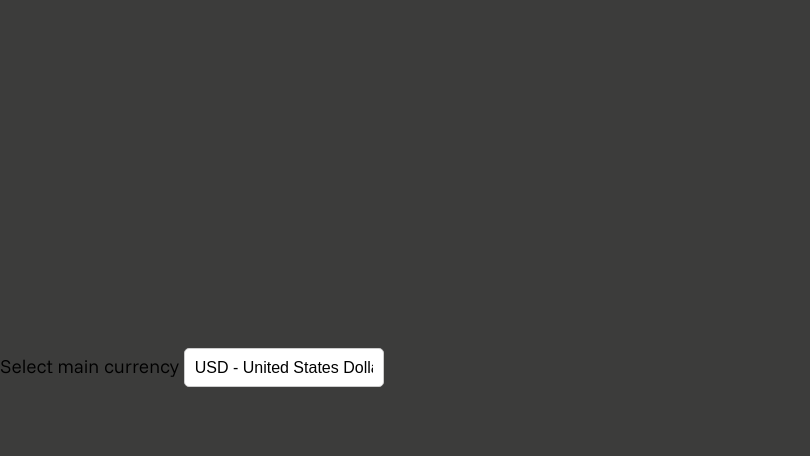
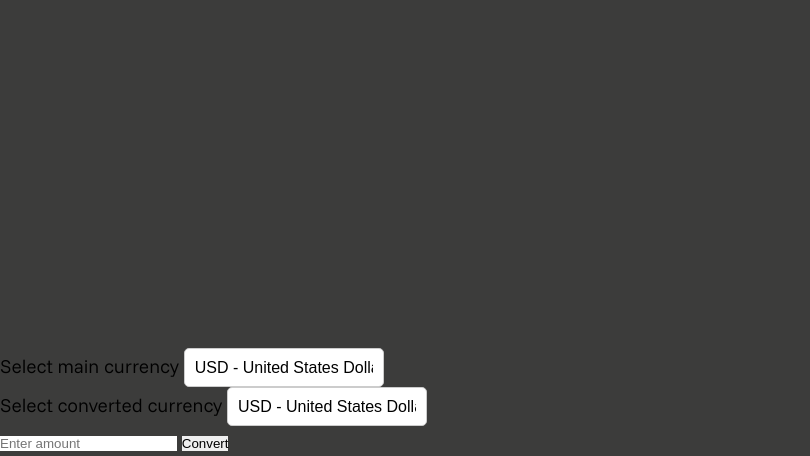
Before and after one commit to MrFlorentin/divix-calculator, a plain HTML site: page calculator.html in a window 1280 px wide. Shown: the part 542-998 px from the top of the page, without its empty margins (0-810 px from the left). Before the commit the page ends 929 px from the top, so only its background shows below. Drawn offline with Linux system fonts and the light colour scheme.

Commit message:
Functional rates converter

```diff
--- a/assets/js/script.js
+++ b/assets/js/script.js
@@ -1,28 +1,54 @@
-
 document.addEventListener('DOMContentLoaded', function() {
     const currencySelect = document.getElementById('currency-select');
+    const convertedCurrencySelect = document.getElementById('converted-currency-select');
+    const amountInput = document.getElementById('amount');
+    const convertButton = document.getElementById('convert-button');
+    const resultDisplay = document.getElementById('result');
+    let exchangeRates = {};
 
-    console.log('Fetching actual currencies...');
-
-    fetch('assets/js/rates.json')
+    fetch('assets/js/rates.json') // Fetching the JSON file
         .then(response => {
             if (!response.ok) {
                 throw new Error('Network response was not ok ' + response.statusText);
             }
             return response.json();
         })
-        .then(data => {
-            const currencies = data.exchange_rates;
-            console.log('Currencies loaded:', currencies); // Log les devises chargées
-            for (const code in currencies) {
-                if (currencies.hasOwnProperty(code)) {
-                    const currency = currencies[code];
+        .then(data => { // Parsing the JSON data
+            exchangeRates = data.exchange_rates;
+            console.log('Currencies loaded:', exchangeRates);
+            for (const code in exchangeRates) { // Loop through the exchange rates
+                if (exchangeRates.hasOwnProperty(code)) { // Check if the property is not inherited
+                    const currency = exchangeRates[code];
                     const option = document.createElement('option');
                     option.value = code;
                     option.textContent = `${code} - ${currency.name}`;
-                    currencySelect.appendChild(option);
+                    currencySelect.appendChild(option.cloneNode(true));
+                    convertedCurrencySelect.appendChild(option);
                 }
             }
         })
         .catch(error => console.error('Error while loading currencies:', error));
+
+    convertButton.addEventListener('click', function() { // Event listener for the convert button
+        const amount = parseFloat(amountInput.value); // Parse the amount to a float
+        const fromCurrency = currencySelect.value;
+        const toCurrency = convertedCurrencySelect.value;
+
+        if (isNaN(amount)) {
+            resultDisplay.textContent = 'Please enter a valid amount';
+            return;
+        }
+
+        if (!exchangeRates[fromCurrency] || !exchangeRates[toCurrency]) {
+            resultDisplay.textContent = 'Please select valid currencies';
+            return;
+        }
+
+        // Conversion formula
+        const fromRate = exchangeRates[fromCurrency].rate;
+        const toRate = exchangeRates[toCurrency].rate;
+        const convertedAmount = (amount / fromRate) * toRate;
+
+        resultDisplay.textContent = `${amount} ${fromCurrency} = ${convertedAmount.toFixed(2)} ${toCurrency}`;
+    });
 });
--- a/calculator.html
+++ b/calculator.html
@@ -21,10 +21,19 @@
             <span>
                 Select main currency
             </span>
-            <select name="currencies" id="currency-select">
-
-            </select>
+            <select name="currencies" id="currency-select"></select>
         </div>
+        <div class="select-currency-btn converted-currency">
+            <span>
+                Select converted currency
+            </span>
+            <select name="currencies" id="converted-currency-select"></select>
+        </div>
+    </div>
+    <div class="conversion">
+        <input type="number" id="amount" placeholder="Enter amount">
+        <button id="convert-button">Convert</button>
+        <p id="result"></p>
     </div>
     <script src="assets/js/script.js" defer></script>
 </body>
```
